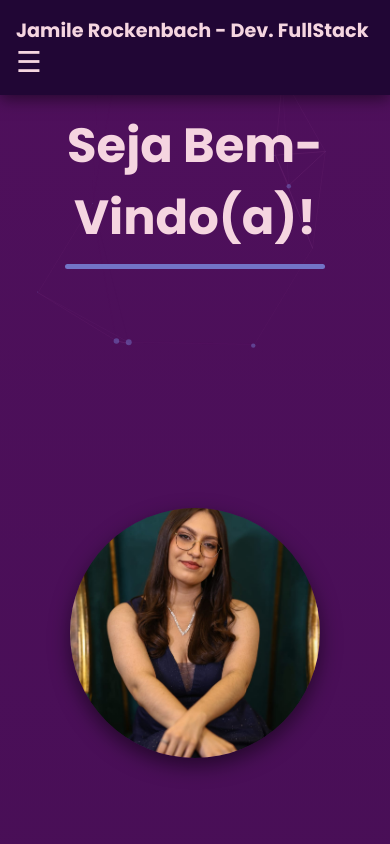
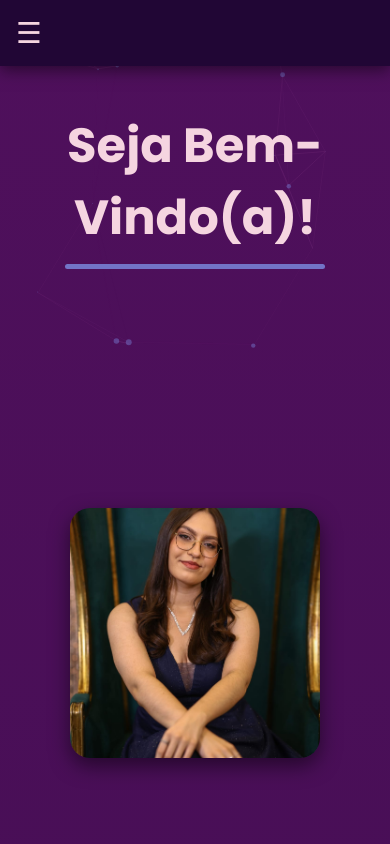
Before and after one commit to JamileRockenbach/meu-portifolio, a plain HTML site: page index.html in a window 390 px wide. Shown: the top 844 px of the page. Drawn offline with nearby package versions, Linux system fonts and the light colour scheme.

Commit message:
mudanças na versão mobile.

```diff
--- a/style.css
+++ b/style.css
@@ -76,7 +76,7 @@ header {
 }
 
 header h2 {
-    font-size: 1.0rem;
+    font-size: 1.2rem;
     color: var(--light);
 }
 
@@ -197,7 +197,7 @@ nav a:hover {
     width: 400px;
     height: 400px;
     object-fit: cover;
-    border-radius: 50%;
+    border-radius: 20px;
     box-shadow: 0 8px 20px rgba(0, 0, 0, 0.5);
     transition: transform 0.3s ease;
 }
@@ -415,6 +415,7 @@ h3 {
     }
 
     header h2 {
+        display: none;
         font-size: 1.2rem;
     }
 
```
